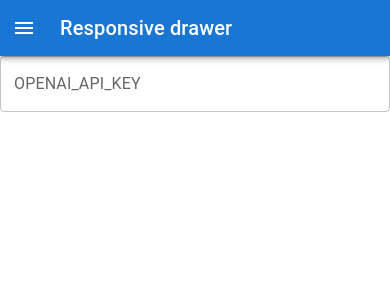
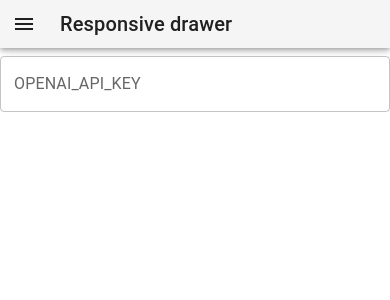
Before and after one commit to ebnbin/openchat, a React (Create React App) app: page / in a window 390 px wide. Shown: the top 300 px of the page. Built offline with nearby package versions, Linux system fonts and the light colour scheme.

Commit message:
Update ui

```diff
--- a/src/App.tsx
+++ b/src/App.tsx
@@ -8,6 +8,7 @@ import {createTheme, ThemeProvider} from "@mui/material";
 import {ChatPage} from "./ChatPage";
 import {Chat} from "./data";
 import {Configuration, OpenAIApi} from "openai";
+import CssBaseline from "@mui/material/CssBaseline";
 
 function App() {
   const [apiKey, setApiKey] = useState('');
@@ -59,7 +60,8 @@ function App() {
           apiKey={apiKey}
           setApiKey={setApiKey}
         />
-      ) },
+      ),
+    },
     {
       key: 'ListModels',
       title: 'List models',
@@ -120,6 +122,7 @@ function App() {
 
   return (
     <ThemeProvider theme={theme}>
+      <CssBaseline />
       <ResponsiveDrawer
         pageList={pageList}
       />
--- a/src/ChatPage.tsx
+++ b/src/ChatPage.tsx
@@ -17,6 +17,8 @@ import {
 import {Chat, ChatConversation} from "./data";
 import {CreateChatCompletionResponse} from "openai/api";
 import {FaceRounded, PsychologyAltRounded, SendRounded} from "@mui/icons-material";
+
+const contentWidth = 900
 
 //*********************************************************************************************************************
 
@@ -110,10 +112,16 @@ function MessageItem(props: MessageItemProps) {
   }
 
   return (
+    <Box
+      sx={{
+        bgcolor: itemColor(),
+      }}
+    >
       <ListItem
         sx={{
+          maxWidth: contentWidth,
+          margin: '0 auto',
           alignItems: 'flex-start',
-        bgcolor: itemColor(),
         }}
       >
         <ListItemAvatar>
@@ -129,6 +137,7 @@ function MessageItem(props: MessageItemProps) {
           primary={messageWrapper.message.content}
         />
       </ListItem>
+    </Box>
   )
 }
 
@@ -202,8 +211,8 @@ function InputCard(props: InputCardProps) {
         padding: '16px',
         paddingTop: '8px',
         borderRadius: 0,
-        borderTopLeftRadius: '8px',
-        borderTopRightRadius: '8px',
+        borderTopLeftRadius: '16px',
+        borderTopRightRadius: '16px',
       }}
     >
       <Box
@@ -220,10 +229,14 @@ function InputCard(props: InputCardProps) {
           multiline={true}
           maxRows={8}
           label={'Message'}
+          placeholder={'Hello, who are you?'}
           value={input}
           autoFocus={true}
           onChange={handleInputChange}
           onKeyDown={handleInputKeyDown}
+          InputLabelProps={{
+            shrink: true,
+          }}
           sx={{
             flexGrow: 1,
           }}
@@ -539,18 +552,11 @@ export function ChatPage(props: ChatProps) {
           overflow: 'auto',
         }}
       >
-        <Box
-          sx={{
-            maxWidth: '900px',
-            margin: '0 auto',
-          }}
-        >
         <MessageList
           messageWrappers={messageWrappers}
           requestingMessage={requestingMessage}
           isLoading={isLoading}
         />
-        </Box>
       </Box>
       <Box
         sx={{
@@ -562,7 +568,7 @@ export function ChatPage(props: ChatProps) {
       >
         <Box
           sx={{
-            maxWidth: '900px',
+            maxWidth: contentWidth,
             margin: '0 auto',
           }}
         >
--- a/src/ResponsiveDrawer.tsx
+++ b/src/ResponsiveDrawer.tsx
@@ -1,7 +1,6 @@
 import * as React from 'react';
 import AppBar from '@mui/material/AppBar';
 import Box from '@mui/material/Box';
-import CssBaseline from '@mui/material/CssBaseline';
 import Drawer from '@mui/material/Drawer';
 import IconButton from '@mui/material/IconButton';
 import InboxIcon from '@mui/icons-material/MoveToInbox';
@@ -16,6 +15,7 @@ import InfoIcon from '@mui/icons-material/InfoRounded';
 import Toolbar from '@mui/material/Toolbar';
 import Typography from '@mui/material/Typography';
 import {useState} from "react";
+import {useMediaQuery} from "@mui/material";
 
 const drawerWidth = 300;
 
@@ -75,15 +75,18 @@ export default function ResponsiveDrawer(props: Props) {
     </div>
   );
 
+  const isPageWide = useMediaQuery('(min-width:900px)')
+
   return (
-    <Box sx={{ display: 'flex' }}>
-      <CssBaseline />
     <Box
-        component="nav"
+      sx={{
+        display: 'flex',
+        flexDirection: 'row',
+      }}
+    >
+      <Box
         sx={{ width: { md: drawerWidth }, flexShrink: { md: 0 } }}
-        aria-label="mailbox folders"
       >
-        {/* The implementation can be swapped with js to avoid SEO duplication of links. */}
         <Drawer
           variant="temporary"
           open={mobileOpen}
@@ -110,20 +113,29 @@ export default function ResponsiveDrawer(props: Props) {
         </Drawer>
       </Box>
       <Box
-        component="main"
-        sx={{ flexGrow: 1, width: { md: `calc(100% - ${drawerWidth}px)` }, height: '100vh', display: 'flex', flexDirection: 'column' }}
+        sx={{
+          flexGrow: 1,
+          width: { md: `calc(100% - ${drawerWidth}px)` },
+          height: '100vh',
+          display: 'flex',
+          flexDirection: 'column',
+        }}
+      >
+        <Box
+          sx={{
+            height: '56px',
+            display: { md: 'none' },
+            flexShrink: 0,
+          }}
         >
           <AppBar
-          position="static"
-          sx={{
-            width: '100%',
-            display: { md: 'none' },
-          }}
+            color={'default'}
           >
-          <Toolbar>
+            <Toolbar
+              variant={'dense'}
+            >
               <IconButton
                 color="inherit"
-              aria-label="open drawer"
                 edge="start"
                 onClick={handleDrawerToggle}
                 sx={{ mr: 2 }}
@@ -144,9 +156,17 @@ export default function ResponsiveDrawer(props: Props) {
               </IconButton>
             </Toolbar>
           </AppBar>
-        <div style={{ width: '100%', flexGrow: 1, overflow: 'auto' }}>
+
+        </Box>
+        <Box
+          style={{
+            width: '100%',
+            flexGrow: 1,
+            overflow: 'auto',
+          }}
+        >
           {pageList[selectedPage].element}
-        </div>
+        </Box>
       </Box>
     </Box>
   );
```
Lines whose indentation alone changed are shown as unchanged.
